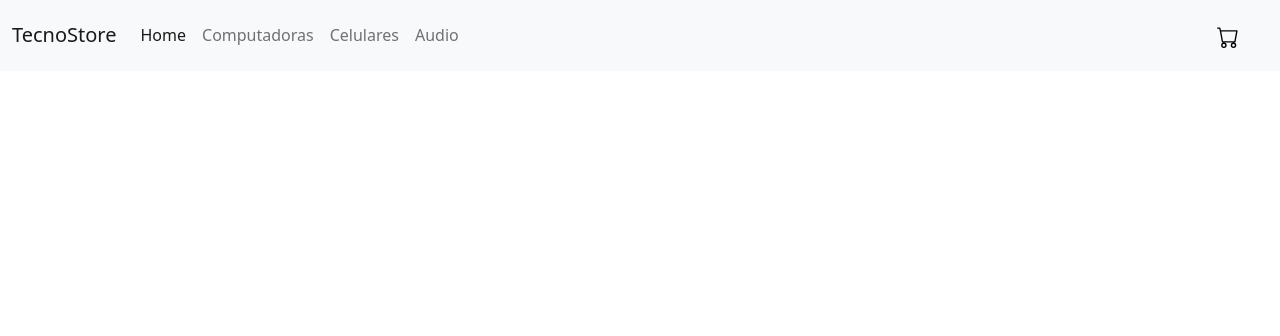
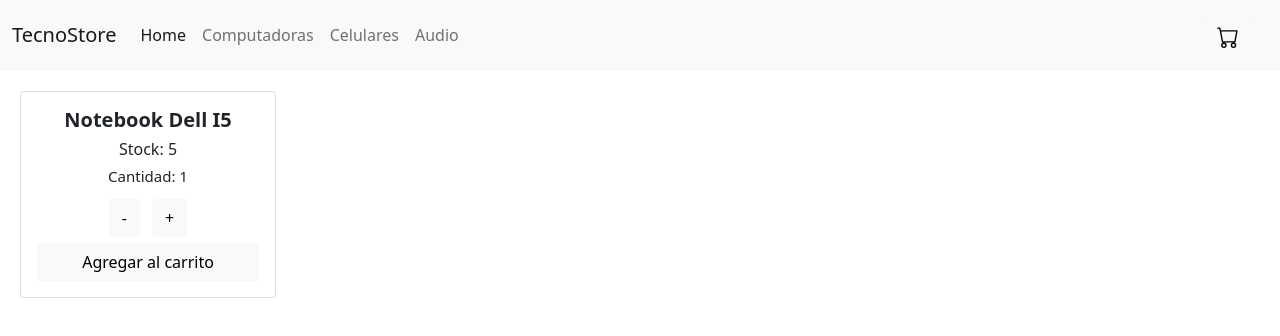
Before and after one commit to emmanueltabares/tecno-store, a React (Create React App) app: page / in a window 1280 px wide. Shown: the top 336 px of the page. Built offline with nearby package versions, Linux system fonts and the light colour scheme.

Commit message:
Agregado de component ItemCount

```diff
--- a/src/App.js
+++ b/src/App.js
@@ -1,12 +1,13 @@
-import logo from './logo.svg';
 import './App.css';
 import 'bootstrap/dist/css/bootstrap.min.css'
 import NavBar from './components/NavBar';
+import ItemListContainer from './components/ItemListContainer';
 
 function App() {
   return (
     <div>
       <NavBar />
+      <ItemListContainer />
     </div>
   );
 }
--- /dev/null
+++ b/src/components/ItemCount.jsx
@@ -0,0 +1,44 @@
+import React from "react";
+import { useState, useEffect} from 'react';
+import "../css/itemCount.css";
+
+const ItemCount = ({stock, initial, onAdd}) => {
+
+    const [counter, setCounter] = useState(parseInt(initial));
+
+    const changeCounter = (value) => {
+        if((counter + value) < parseInt(initial) || (counter + value) > parseInt(stock)) {
+            setCounter(counter);
+        } else {
+            setCounter(counter + value)
+        }
+
+    }
+
+    onAdd = (value) => {
+        console.log(`Agregar al carrito ${value} Notebooks`)
+    }
+
+
+
+  return (
+    <>
+        <div class="card">
+            <div class="card-body">
+                <h5 class="card-title"><b>Notebook Dell I5</b></h5>
+                <h6>Stock: {stock}</h6>
+                <div className="item-body">
+                    <label htmlFor="item-count">
+                        <h2 className="input-counter"> Cantidad: {counter} </h2>
+                        <button class="btn btn-light btn-count" onClick={() => changeCounter(-1)}> - </button>
+                        <button class="btn btn-light btn-count" onClick={() => changeCounter(1)}> + </button>
+                    </label>
+                </div>
+                <a href="#" class="btn btn-light btn-on-add" onClick={() => onAdd(counter)}>Agregar al carrito</a>
+            </div>
+        </div>
+    </>
+  );
+};
+
+export default ItemCount;
--- a/src/components/ItemListContainer.jsx
+++ b/src/components/ItemListContainer.jsx
@@ -1,9 +1,10 @@
 import React from "react";
+import ItemCount from './ItemCount';
 
 const ItemListContainer = () => {
     return (
         <div>
-            Item Container
+            <ItemCount stock="5" initial="1"/>
         </div>
     );
 }
--- a/src/components/NavBar.jsx
+++ b/src/components/NavBar.jsx
@@ -1,6 +1,6 @@
 import React from "react";
 import CartWidget from "./CartWidget";
-import cartWidget from "../css/cartWidget.css"
+import "../css/cartWidget.css";
 
 const NavBar = () => {
     return (
--- /dev/null
+++ b/src/css/itemCount.css
@@ -0,0 +1,17 @@
+.card {
+    margin: 20px;
+    width: 20%;
+    text-align: center;
+}
+
+.btn-count {
+    margin: 6px;
+}
+
+.btn-on-add {
+    width: 100%;
+}
+
+.input-counter {
+    font-size: 15px;
+}
```
